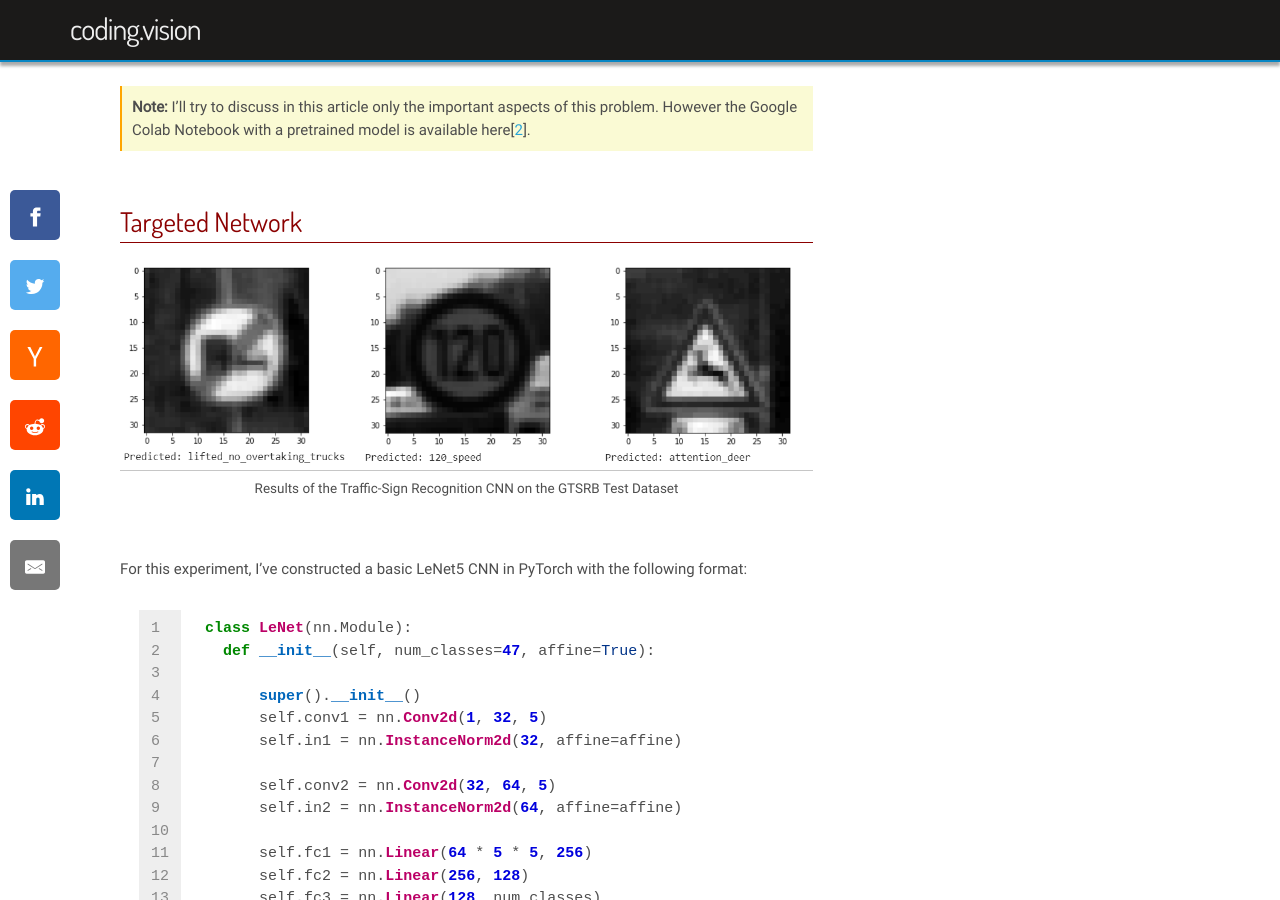
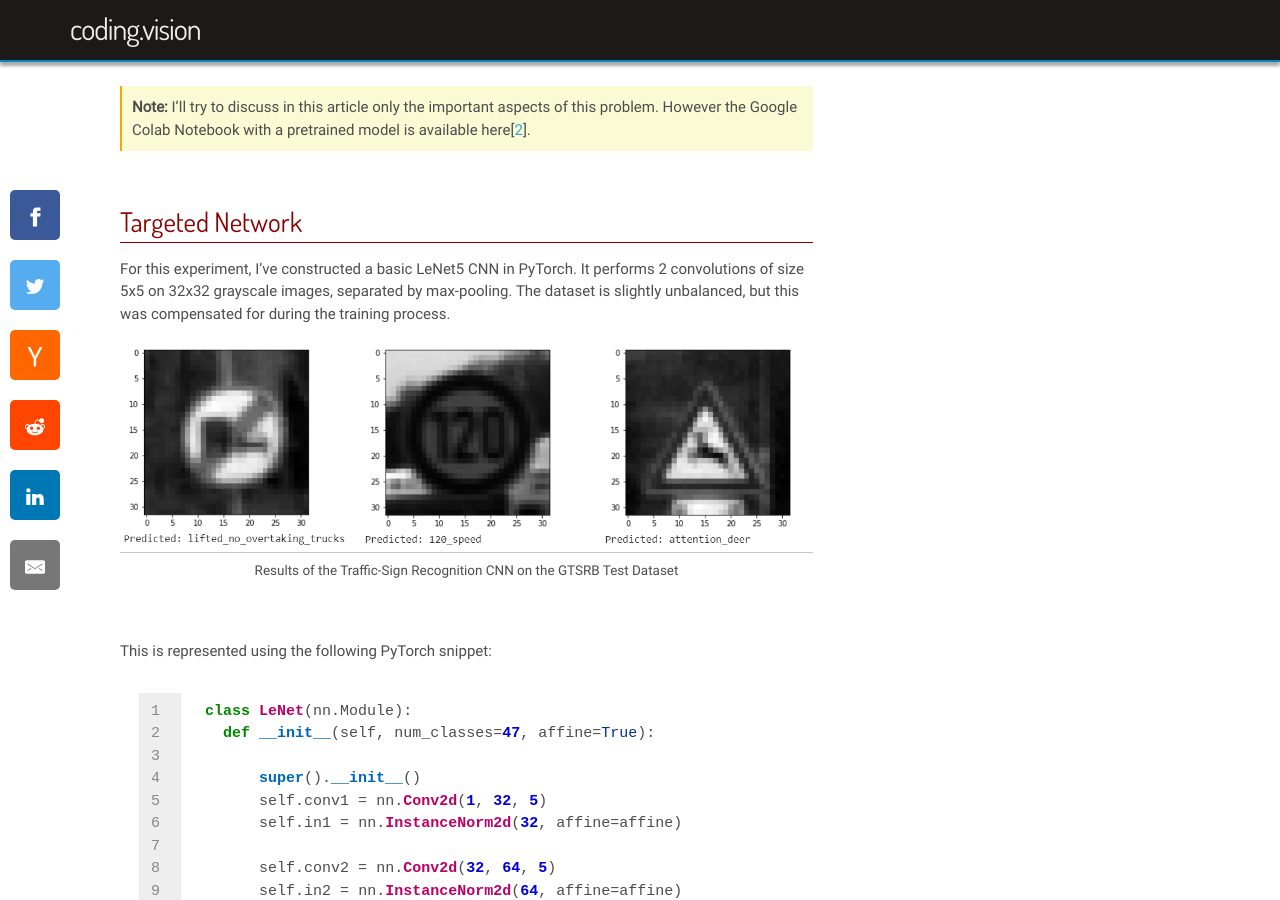
Before and after one commit to Apex95/apex95.github.io, a Jekyll site: the page built from _posts/2020-05-01-iterative-fgvm-targeted-adversarial-samples-traffic-sign-recognition.markdown, in a window 1280 px wide and 900 px high, scrolled down 818 px. Built offline with Jekyll 4.4.1, drawn with Linux system fonts in a browser that asks for light colours; some web fonts are replaced; formulas are drawn with MathJax 3; comment, search, counter and statistics services are not loaded.

Commit message:
Minor changes

````diff
--- a/_posts/2020-05-01-iterative-fgvm-targeted-adversarial-samples-traffic-sign-recognition.markdown
+++ b/_posts/2020-05-01-iterative-fgvm-targeted-adversarial-samples-traffic-sign-recognition.markdown
@@ -16,9 +16,14 @@ Inspired by the progress of driverless cars and by the fact that this subject is
 
 ## Targeted Network
 
+For this experiment, I've constructed a basic LeNet5 CNN in PyTorch. It performs 2 convolutions of size 5x5 on 32x32 grayscale images, separated by max-pooling. The dataset is slightly unbalanced, but this was compensated for during the training process.
+
+
+
 {% include image.html url="/imgs/posts/pytorch-iterative-fgvm-targeted-adversarial-samples-traffic-sign-recognition/gtsrb-results.png" description="Results of the Traffic-Sign Recognition CNN on the GTSRB Test Dataset" %}
 
-For this experiment, I've constructed a basic LeNet5 CNN in PyTorch with the following format:
+
+This is represented using the following PyTorch snippet:
 
 ```python
 class LeNet(nn.Module):
````
